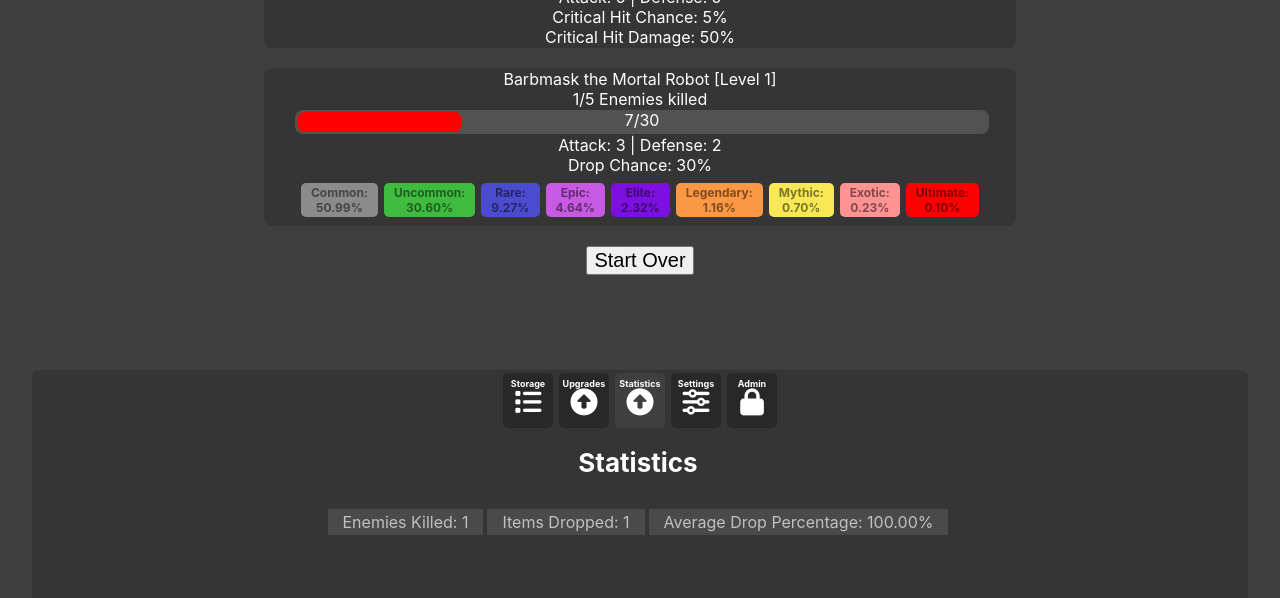
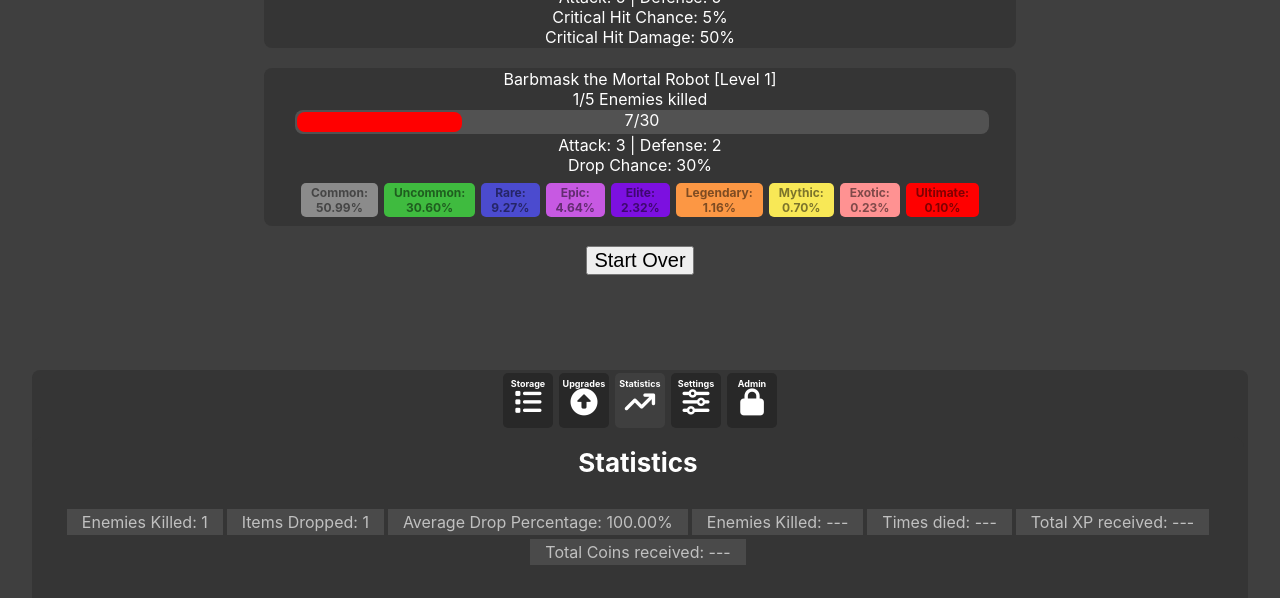
Before and after one commit to itshdog/get-more-loot, a React (Create React App) app: page / in a window 1280 px wide. Both pictures are taken after a click on the element "Statistics". Shown: the part 654-1252 px from the top of the page. Built offline with nearby package versions, Linux system fonts and the light colour scheme.

Commit message:
icon updates

```diff
--- a/src/components/Content.js
+++ b/src/components/Content.js
@@ -478,11 +478,11 @@ function Content({inventory, setInventory, equipment, setEquipment, Admin, RP, s
                 { RP ?
                     <div>
                     <div>Level {currRestart}</div>
-                    <button onClick={decRestart}>Less</button>
+                    <button onClick={decRestart}><i class="fa-solid fa-left-long"></i></button>
                     <button id="restart-button" onClick={() => startOver(currRestart)}>
                         Start Over
                     </button>
-                    <button onClick={incRestart}>More</button>
+                    <button onClick={incRestart}><i class="fa-solid fa-right-long"></i></button>
                     </div>
                     :
                     <button id="restart-button" onClick={() => startOver(currRestart)}>
--- a/src/components/Navbar.js
+++ b/src/components/Navbar.js
@@ -97,7 +97,7 @@ function Navbar({RP, setRP, Admin, setAdmin, statInfo, itemScan, setItemScan, co
         <div className="Navbar">
             <div className={"nav-button " + selected[0]} onClick={openStorage}>Storage<i class="fa-solid fa-list"></i></div>
             <div className={"nav-button " + selected[1]} onClick={openUpgrade}>Upgrades<i class="fa-solid fa-circle-up"></i></div>
-            <div className={"nav-button " + selected[2]} onClick={openStats}>Statistics<i class="fa-solid fa-circle-up"></i></div>
+            <div className={"nav-button " + selected[2]} onClick={openStats}>Statistics<i class="fa-solid fa-arrow-trend-up"></i></div>
             <div className={"nav-button " + selected[3]} onClick={openSettings}>Settings<i class="fa-solid fa-sliders"></i></div>
             <div className={"nav-button " + selected[4]} onClick={openAdmin}>Admin<i class="fa-solid fa-lock"></i></div>
 
@@ -197,6 +197,10 @@ function Navbar({RP, setRP, Admin, setAdmin, statInfo, itemScan, setItemScan, co
             <div className='stat-row'>Enemies Killed: {statInfo['enemies_killed']}</div>
             <div className='stat-row'>Items Dropped: {statInfo['items_dropped']}</div>
             <div className='stat-row'>Average Drop Percentage: {(parseFloat(statInfo['items_dropped'] / statInfo['enemies_killed'] * 100).toFixed(2))}%</div>
+            <div className='stat-row'>Enemies Killed: ---</div>
+            <div className='stat-row'>Times died: ---</div>
+            <div className='stat-row'>Total XP received: ---</div>
+            <div className='stat-row'>Total Coins received: ---</div>
         </div>
 
         <div className="Tab" style={{display: settings}}>
```
